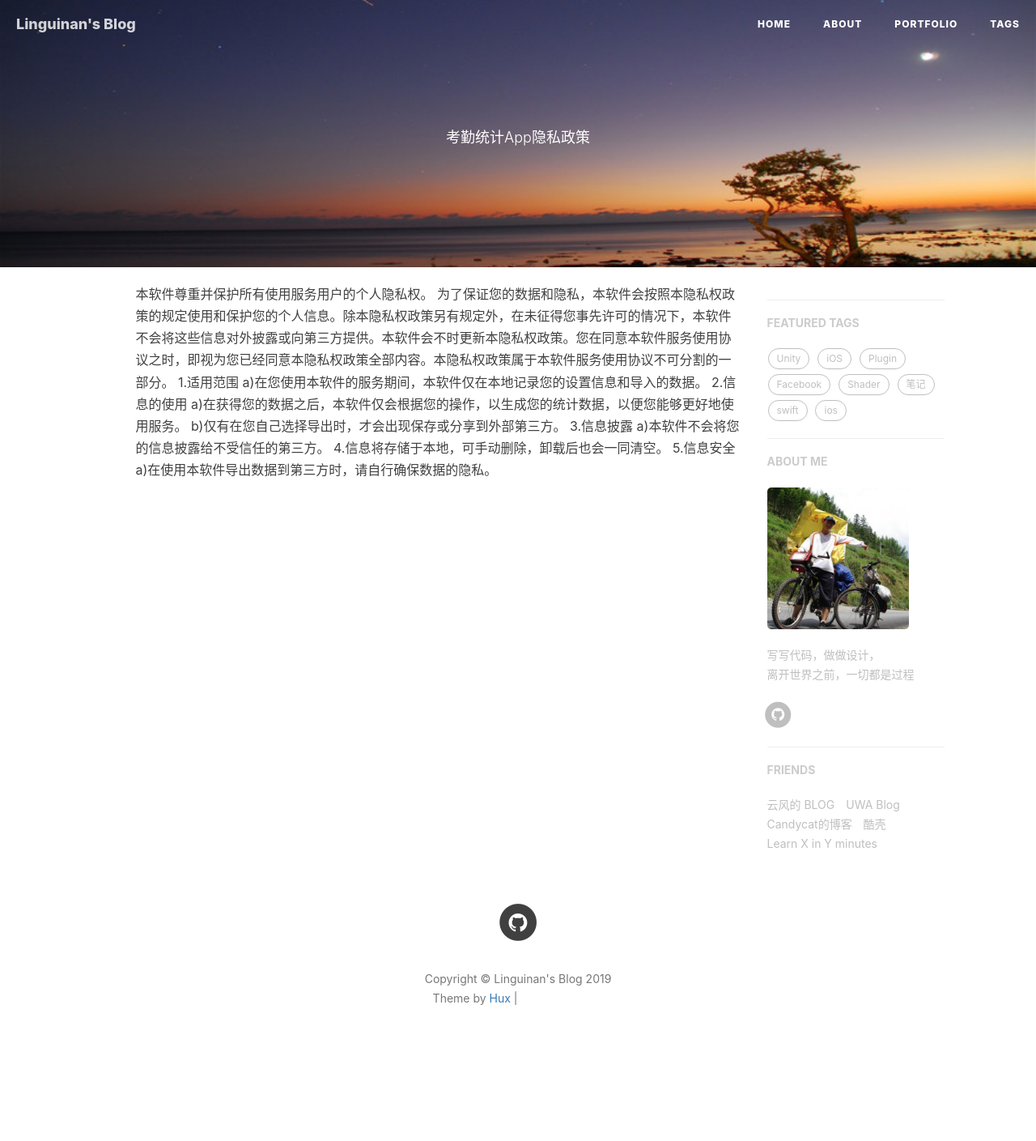
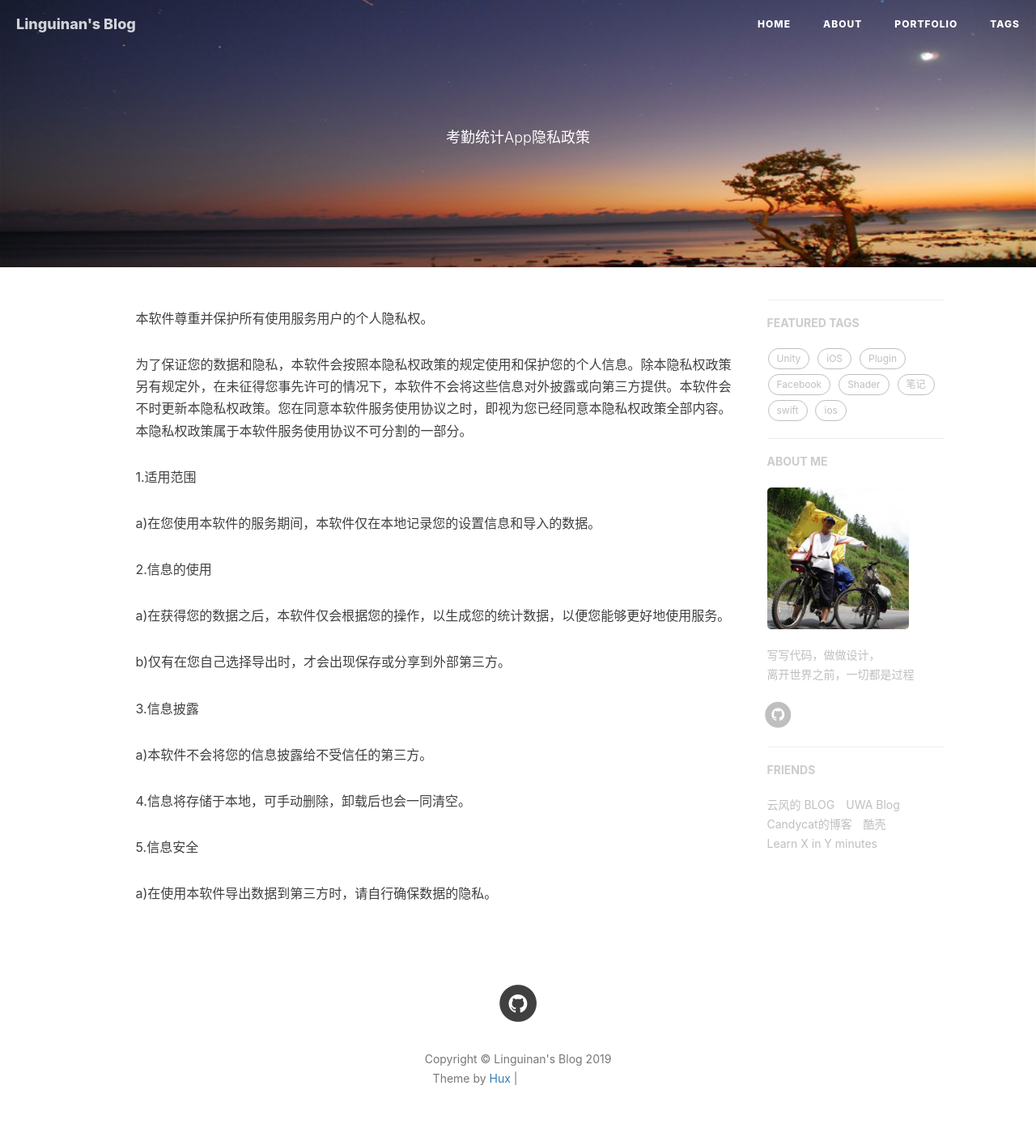
Before and after one commit to linguinan/linguinan.github.io, a Jekyll site: the page built from policy/attendance.html, in a window 1280 px wide. Shown: the whole page at 81% size. Built offline with Jekyll 4.4.1, drawn with Linux system fonts in a browser that asks for light colours; nearby versions of some CDN libraries; comment, search, counter and statistics services are not loaded; before the commit the page ends 1309 px from its top, so only the background shows below that; grey boxes are pictures that could not be loaded.

Commit message:
add format

```diff
--- a/policy/attendance.html
+++ b/policy/attendance.html
@@ -4,16 +4,16 @@ description: "考勤统计App隐私政策"
 ---
 
 <div>
-    本软件尊重并保护所有使用服务用户的个人隐私权。
-    为了保证您的数据和隐私，本软件会按照本隐私权政策的规定使用和保护您的个人信息。除本隐私权政策另有规定外，在未征得您事先许可的情况下，本软件不会将这些信息对外披露或向第三方提供。本软件会不时更新本隐私权政策。您在同意本软件服务使用协议之时，即视为您已经同意本隐私权政策全部内容。本隐私权政策属于本软件服务使用协议不可分割的一部分。
-    1.适用范围
-        a)在您使用本软件的服务期间，本软件仅在本地记录您的设置信息和导入的数据。
-    2.信息的使用
-        a)在获得您的数据之后，本软件仅会根据您的操作，以生成您的统计数据，以便您能够更好地使用服务。
-        b)仅有在您自己选择导出时，才会出现保存或分享到外部第三方。
-    3.信息披露
-        a)本软件不会将您的信息披露给不受信任的第三方。
-    4.信息将存储于本地，可手动删除，卸载后也会一同清空。
-    5.信息安全
-        a)在使用本软件导出数据到第三方时，请自行确保数据的隐私。
+    <p>本软件尊重并保护所有使用服务用户的个人隐私权。</p>
+    <p>为了保证您的数据和隐私，本软件会按照本隐私权政策的规定使用和保护您的个人信息。除本隐私权政策另有规定外，在未征得您事先许可的情况下，本软件不会将这些信息对外披露或向第三方提供。本软件会不时更新本隐私权政策。您在同意本软件服务使用协议之时，即视为您已经同意本隐私权政策全部内容。本隐私权政策属于本软件服务使用协议不可分割的一部分。</p>
+    <p>1.适用范围</p>
+    <p>    a)在您使用本软件的服务期间，本软件仅在本地记录您的设置信息和导入的数据。</p>
+    <p>2.信息的使用</p>
+    <p>    a)在获得您的数据之后，本软件仅会根据您的操作，以生成您的统计数据，以便您能够更好地使用服务。</p>
+    <p>    b)仅有在您自己选择导出时，才会出现保存或分享到外部第三方。</p>
+    <p>3.信息披露</p>
+    <p>    a)本软件不会将您的信息披露给不受信任的第三方。</p>
+    <p>4.信息将存储于本地，可手动删除，卸载后也会一同清空。</p>
+    <p>5.信息安全</p>
+    <p>    a)在使用本软件导出数据到第三方时，请自行确保数据的隐私。</p>
 </div>
```
